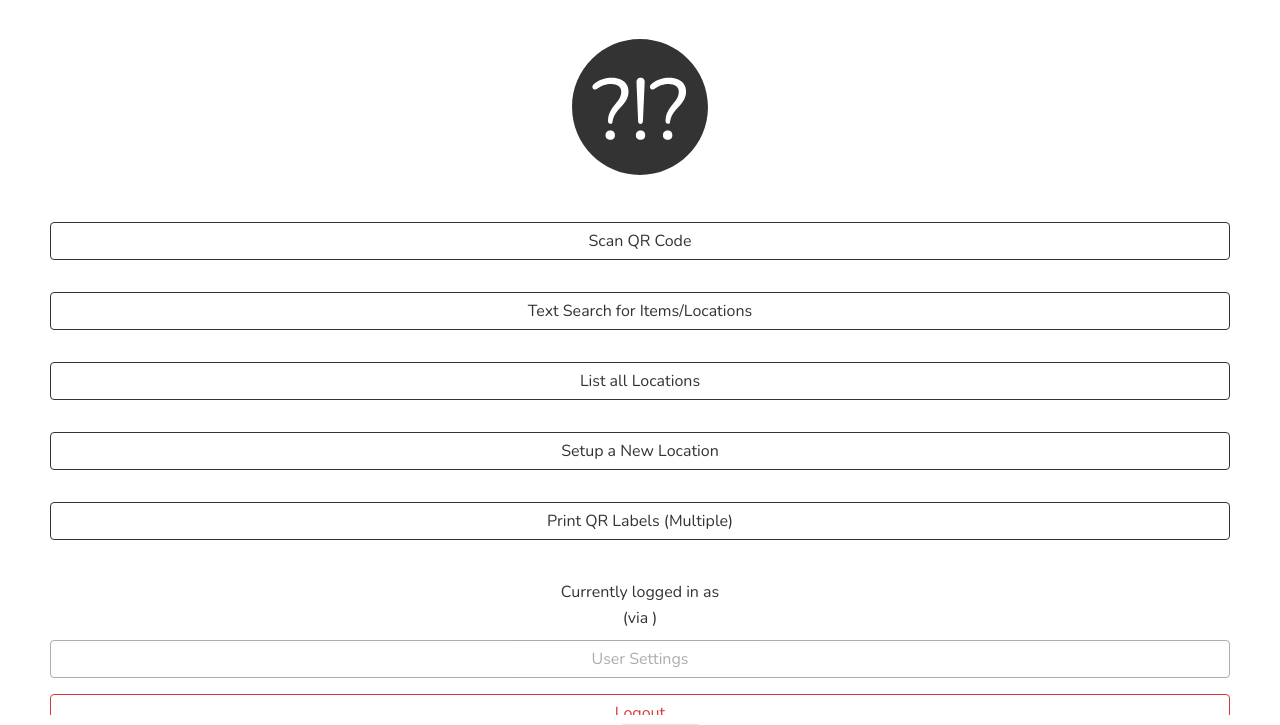
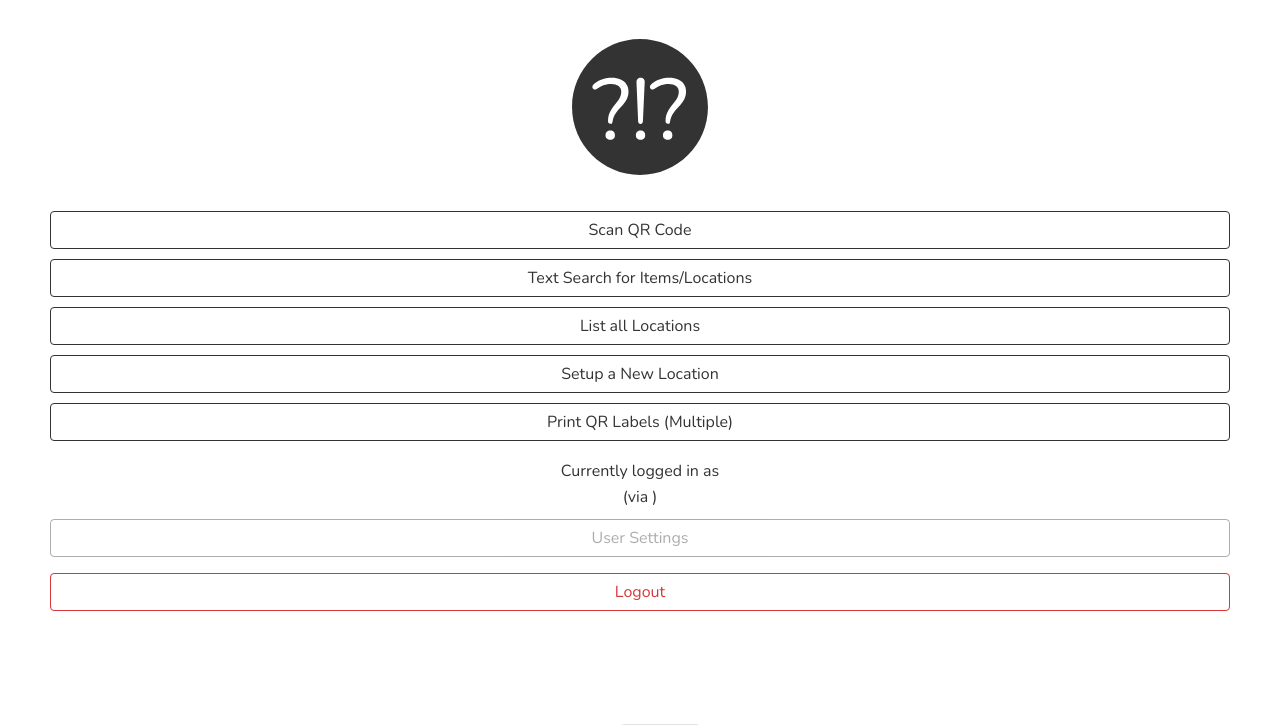
Before and after one commit to danricho/where_the, a Python web app: template templates/home.j2.html in a window 1280 px wide. Shown: the part 45-770 px from the top of the page. Run offline with Jinja, Linux system fonts and the light colour scheme; the template is opened without the code that fills it, so the values that code supplies are empty; some libraries are stand-ins or nearby versions.

Commit message:
Homepage spacing adjustment

```diff
--- a/templates/home.j2.html
+++ b/templates/home.j2.html
@@ -34,7 +34,7 @@
       </svg>
     </section>
 
-    <section class="hide-not-on-phone">
+    <section class="hide-not-on-phone top-padding-05 bottom-padding-05">
       <div id="qr-reader" class="is-full-width"></div>
       <button id="scanning-control" type="button" class="button primary outline is-full-width">Scan QR Code</button>
       <script>
@@ -59,24 +59,24 @@
       </script>
     </section>
 
-    <section>
+    <section class="top-padding-05 bottom-padding-05">
       <button class="button primary outline is-full-width" onclick="location.href='{{url_for('search')}}'">Text Search for Items/Locations</button>
     </section>
 
-    <section>
+    <section class="top-padding-05 bottom-padding-05">
       <button class="button primary outline is-full-width" onclick="location.href='{{url_for('list_locs')}}'">List all Locations</button>
     </section>
 
-    <section>
+    <section class="top-padding-05 bottom-padding-05">
       <button class="button primary outline is-full-width" onclick="location.href='{{url_for('create')}}'">Setup a New Location</button>
     </section>
 
-    <section>
+    <section class="top-padding-05 bottom-padding-05">
       <button class="button primary outline is-full-width" onclick="location.href='{{url_for('print_batch')}}'">Print QR Labels (Multiple)</button>
     </section>
 
     {% if user != {} %}
-    <section>
+    <section class="top-padding-05 bottom-padding-05">
       <p class="top-margin-05 bottom-margin-05 text-center">Currently logged in as <strong>{{user.username}}</strong><br/><small></small>(via {{user.type | lower}})</small></p>
       <p><button class="button primary outline is-full-width" disabled>User Settings</button></p>
       {% if user.type != "AUTHELIA" %}
```
Also changed, not shown: changelog.md.
